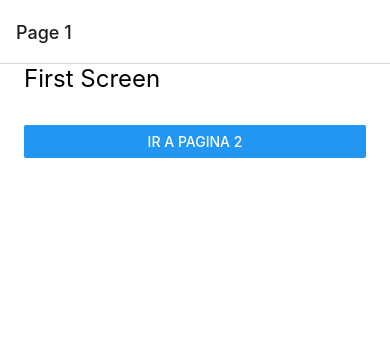
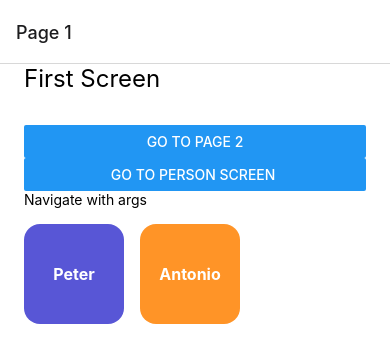
Before and after one commit to castromaciel/navigation-app, a React Native app: screen / in a window 390 px wide. Shown: the top 362 px of the page. Built offline with nearby package versions, Linux system fonts and the light colour scheme.

Commit message:
pass props with router

```diff
--- a/src/navigator/StackNavigator/index.tsx
+++ b/src/navigator/StackNavigator/index.tsx
@@ -1,7 +1,17 @@
 import { createStackNavigator } from '@react-navigation/stack';
-import { FirstScreen, SecondScreen, ThridScreen } from '../../screens';
+import { FirstScreen, PersonScreen, SecondScreen, ThridScreen } from '../../screens';
 
-const Stack = createStackNavigator();
+export type RouteStackParams = {
+  'First Screen': undefined
+  'Second Screen': undefined
+  'Third Screen': undefined
+  'Person Screen': {
+    id: number | string
+    name: string
+  }
+}
+
+const Stack = createStackNavigator<RouteStackParams>();
 
 const StackNavigator = () => {
   return (
@@ -19,17 +29,23 @@ const StackNavigator = () => {
       <Stack.Screen
         name="First Screen"
         component={FirstScreen}
-        options={{title:'Page 1'}}
+        options={{title: 'Page 1'}}
       />
       <Stack.Screen
         name="Second Screen"
         component={SecondScreen}
-        options={{title:'Page 2'}}
+        options={{title: 'Page 2'}}
       />
       <Stack.Screen
         name="Third Screen"
         component={ThridScreen}
-        options={{title:'Page 3'}}
+        options={{title: 'Page 3'}}
+      />
+
+      <Stack.Screen
+        name="Person Screen"
+        component={PersonScreen}
+        options={{title: 'Person'}}
       />
     </Stack.Navigator>
   );
--- a/src/screens/FirstScreen/index.tsx
+++ b/src/screens/FirstScreen/index.tsx
@@ -1,6 +1,7 @@
 import { StackScreenProps } from '@react-navigation/stack'
 import { FC } from 'react'
 import { Button, StyleSheet, Text, View } from 'react-native'
+import { TouchableOpacity } from 'react-native-gesture-handler'
 import { globalTheme } from '../../theme/appTheme'
 
 interface FirstScreenProps extends StackScreenProps<any, any> {}
@@ -12,9 +13,48 @@ const FirstScreen: FC<FirstScreenProps> = ({navigation}) => {
         First Screen
       </Text>
       <Button
-        title='Ir a pagina 2'
+        title='Go to page 2'
         onPress={() => navigation.navigate('Second Screen')}
       />
+      <Button
+        title='Go to Person Screen '
+        onPress={() => navigation.navigate('Person Screen')}
+      />
+
+      <Text>Navigate with args</Text>
+
+      <View style={{
+        marginTop: 16,
+        flexDirection: 'row',
+        gap: 16,
+      }}>
+        <TouchableOpacity
+          style={{
+            ...globalTheme.buttonLarge,
+            backgroundColor: '#5856D6'
+          }}
+          onPress={() => navigation.navigate('Person Screen', {
+            id: 1,
+            name: 'Peter'
+          })}
+        >
+          <Text style={globalTheme.buttonText}>Peter</Text>
+        </TouchableOpacity>
+
+        <TouchableOpacity
+          style={{
+            ...globalTheme.buttonLarge,
+            backgroundColor: '#FF9427'
+          }}
+          onPress={() => navigation.navigate('Person Screen', {
+            id: 2,
+            name: 'Antonio'
+          })}
+        >
+          <Text style={globalTheme.buttonText}>Antonio</Text>
+        </TouchableOpacity>
+      </View>
+
     </View>
   )
 }
--- /dev/null
+++ b/src/screens/PersonScreen/index.tsx
@@ -0,0 +1,31 @@
+import { StackScreenProps } from '@react-navigation/stack'
+import { FC, useEffect } from 'react'
+import { StyleSheet, Text, View } from 'react-native'
+import { RouteStackParams } from '../../navigator/StackNavigator'
+import { globalTheme } from '../../theme/appTheme'
+
+interface PersonScreenProps extends StackScreenProps<RouteStackParams, 'Person Screen'> {}
+
+const PersonScreen: FC<PersonScreenProps> = ({ navigation, route }) => {
+  const params = route.params
+
+  useEffect(() => {
+    navigation.setOptions({
+      title: params.name
+    })
+  }, [])
+
+  return (
+    <View style={globalTheme.appMargin}>
+      <Text style={globalTheme.title}>
+        {
+          JSON.stringify(params, null, 3)
+        }
+      </Text>
+    </View>
+  )
+}
+
+const styles = StyleSheet.create({})
+
+export default PersonScreen
--- a/src/screens/index.ts
+++ b/src/screens/index.ts
@@ -1,3 +1,4 @@
 export { default as FirstScreen } from './FirstScreen';
+export { default as PersonScreen } from './PersonScreen';
 export { default as SecondScreen } from './SecondScreen';
 export { default as ThridScreen } from './ThridScreen';
--- a/src/theme/appTheme.tsx
+++ b/src/theme/appTheme.tsx
@@ -4,6 +4,20 @@ export const globalTheme = StyleSheet.create({
   appMargin: {
     marginHorizontal: 24
   },
+  buttonLarge: {
+    width: 100,
+    height: 100,
+    backgroundColor: 'red',
+    borderRadius: 16,
+    alignItems: 'center',
+    justifyContent: 'center',
+  },
+  buttonText: {
+    color: 'white',
+    fontSize: 16,
+    fontWeight: 'bold'
+
+  },
   title: {
     fontSize: 24,
     marginBottom: 32,
```
